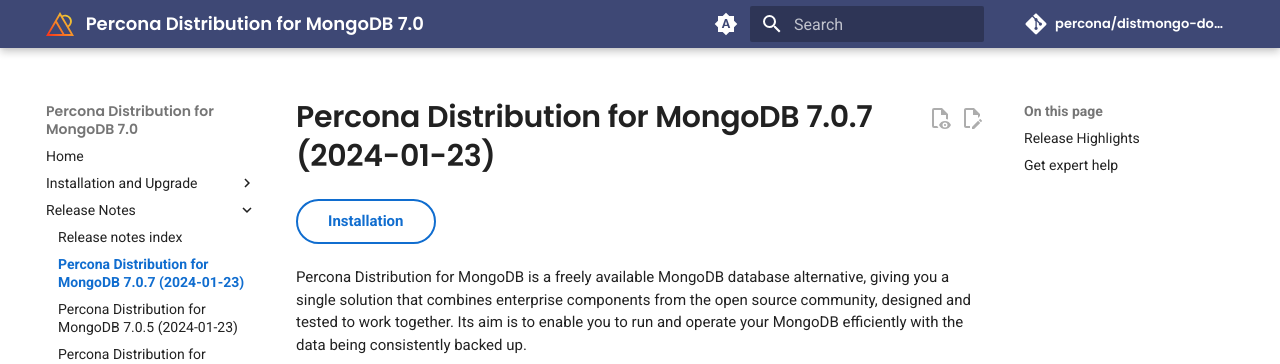
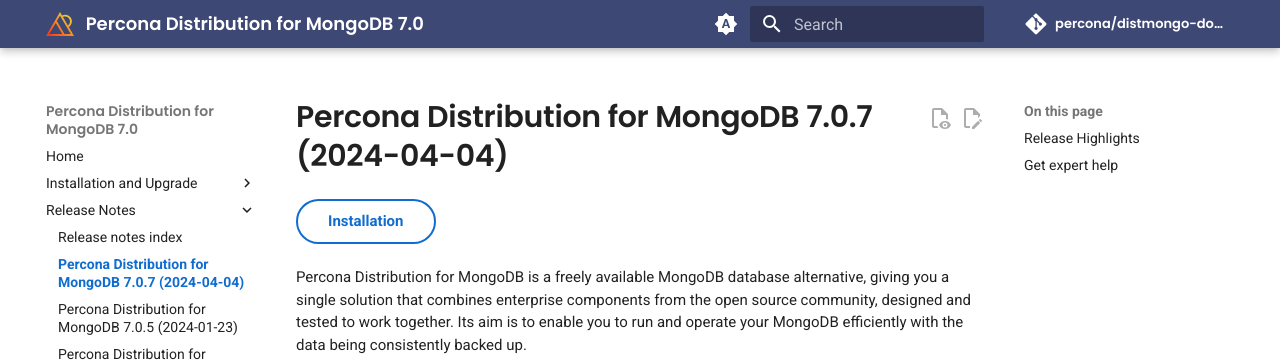
Before and after one commit to percona/distmongo-docs, an MkDocs documentation site: the page built from docs/release-notes-v7.0.7.md, in a window 1280 px wide and 900 px high. Shown: the top 364 px of the window. Built offline with MkDocs 1.6.1 and Material for MkDocs 9.7.7, drawn with Linux system fonts in a browser that asks for light colours; nearby versions of some CDN libraries; comment, search, counter and statistics services are not loaded; the version menu is left out.

Commit message:
Update docs/release-notes-v7.0.7.md
Co-authored-by: Sandra Romanchenko <53295797+sandraromanchenko@users.noreply.github.com>

```diff
--- a/docs/release-notes-v7.0.7.md
+++ b/docs/release-notes-v7.0.7.md
@@ -1,4 +1,4 @@
-# Percona Distribution for MongoDB 7.0.7 (2024-01-23)
+# Percona Distribution for MongoDB 7.0.7 (2024-04-04)
 
 [Installation](installation.md){.md-button}
 
--- a/variables.yml
+++ b/variables.yml
@@ -1,5 +1,5 @@
 # PDMDB Variables set for HTML output
 # See also mkdocs.yml plugins.with-pdf.cover_subtitle and output_path
 
-release: 'release-notes-v7.0.5'
+release: 'release-notes-v7.0.7'
 version: '7.0'
```
